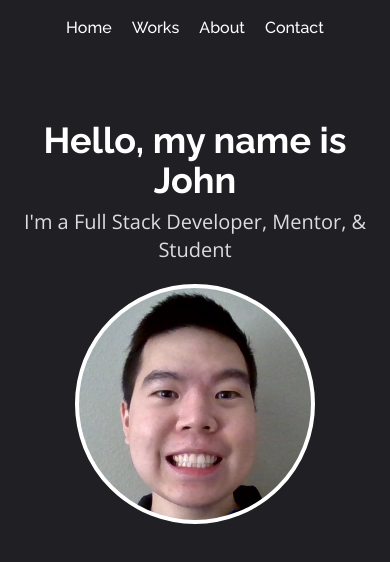
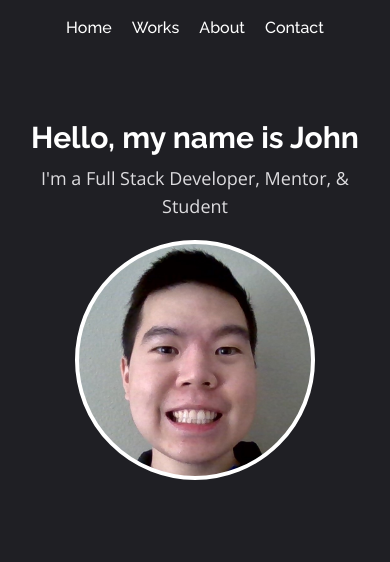
Before and after one commit to richpineapple/briantran, a website: page src/index.html in a window 390 px wide. Drawn offline with nearby package versions, Linux system fonts and the light colour scheme.

Commit message:
Add responsiveness to hero

```diff
--- a/src/index.html
+++ b/src/index.html
@@ -21,8 +21,8 @@
             </ul>
         </nav>
         <section class="mt-20 flex items-center flex-col text-center">
-            <h1 class="font-bold text-4xl">Hello, my name is John</h1>
-            <h3 class="mt-2 font-text font-normal text-text text-xl">I'm a Full Stack Developer, Mentor, & Student</h3>
+            <h1 class="font-bold text-3xl sm:text-4xl">Hello, my name is John</h1>
+            <h3 class="mt-2 font-text font-normal text-text text-lg sm:text-xl">I'm a Full Stack Developer, Mentor, & Student</h3>
             <div class="mt-5 w-60 h-60 overflow-hidden border-white border-4 border-solid rounded-full bg-[url('/images/hero.jpg')] bg-center bg-contain bg-[length:241px_232px]">
             </div>
         </section>
```
Also changed, not shown: dist/output.css.
